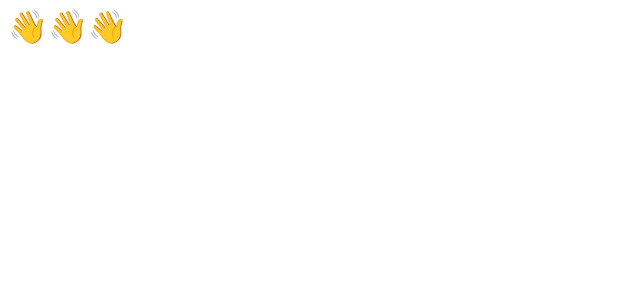
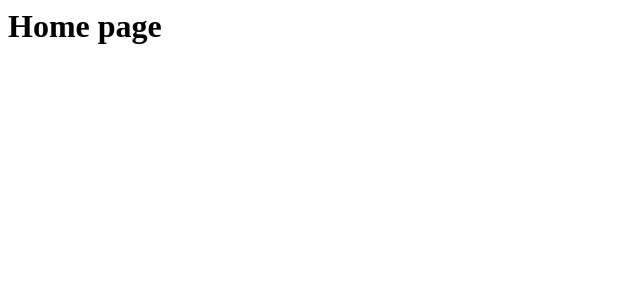
Before and after one commit to sowell-owen/react-template, a React (Create React App) app: page / in a window 1280 px wide. Shown: the top 300 px of the page, without its empty margins (0-640 px from the left). Built offline with nearby package versions, Linux system fonts and the light colour scheme.

Commit message:
feat: set up routing

```diff
--- a/package.json
+++ b/package.json
@@ -20,11 +20,12 @@
     "prettier": "^2.7.1",
     "react": "^18.2.0",
     "react-dom": "^18.2.0",
+    "react-router-dom": "^6.4.1",
     "react-scripts": "5.0.1",
     "react-spinners": "^0.13.4",
+    "sass": "^1.54.8",
     "typescript": "^4.8.4",
-    "web-vitals": "^2.1.4",
-    "sass": "^1.54.8"
+    "web-vitals": "^2.1.4"
   },
   "scripts": {
     "start": "react-scripts start",
--- a/src/App.tsx
+++ b/src/App.tsx
@@ -1,7 +1,14 @@
 import React from "react";
+import { BrowserRouter } from "react-router-dom";
+
+import RenderRoutes from "./routes";
 
 function App() {
-  return <h1>👋👋👋</h1>;
+  return (
+    <BrowserRouter>
+      <RenderRoutes />
+    </BrowserRouter>
+  );
 }
 
 export default App;
--- /dev/null
+++ b/src/pages/Home/index.tsx
@@ -0,0 +1,7 @@
+import React from "react";
+
+function Home() {
+  return <h1>Home page</h1>;
+}
+
+export default Home;
--- /dev/null
+++ b/src/routes/config.tsx
@@ -0,0 +1,21 @@
+import React from "react";
+import { RouteObject } from "react-router-dom";
+
+import Home from "../pages/Home";
+
+export const ROUTES_CONFIG: RouteObject[] = [
+  {
+    path: "/",
+    element: <Home />,
+    /*
+    {
+    path: "/example",
+    element: <Examples />,
+    children: [
+      { path: ":id", element: <Example /> },
+      { path: "/test", element: <Test /> },
+    ],
+  },
+    */
+  },
+];
--- /dev/null
+++ b/src/routes/index.tsx
@@ -0,0 +1,11 @@
+import React from "react";
+import { useRoutes } from "react-router-dom";
+
+import { ROUTES_CONFIG } from "./config";
+
+const RenderRoutes = () => {
+  const routes = useRoutes(ROUTES_CONFIG);
+  return <>{routes}</>;
+};
+
+export default RenderRoutes;
```
Also changed, not shown: src/pages/Home/Home.tsx (deleted), 1 other file (tests, documents, lock files or other folders).
